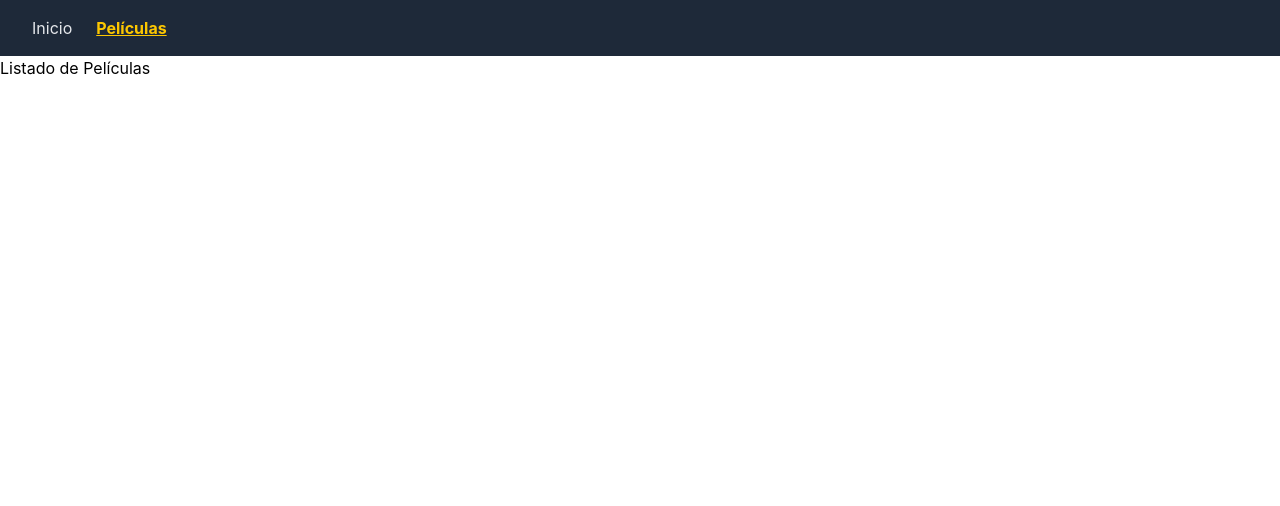
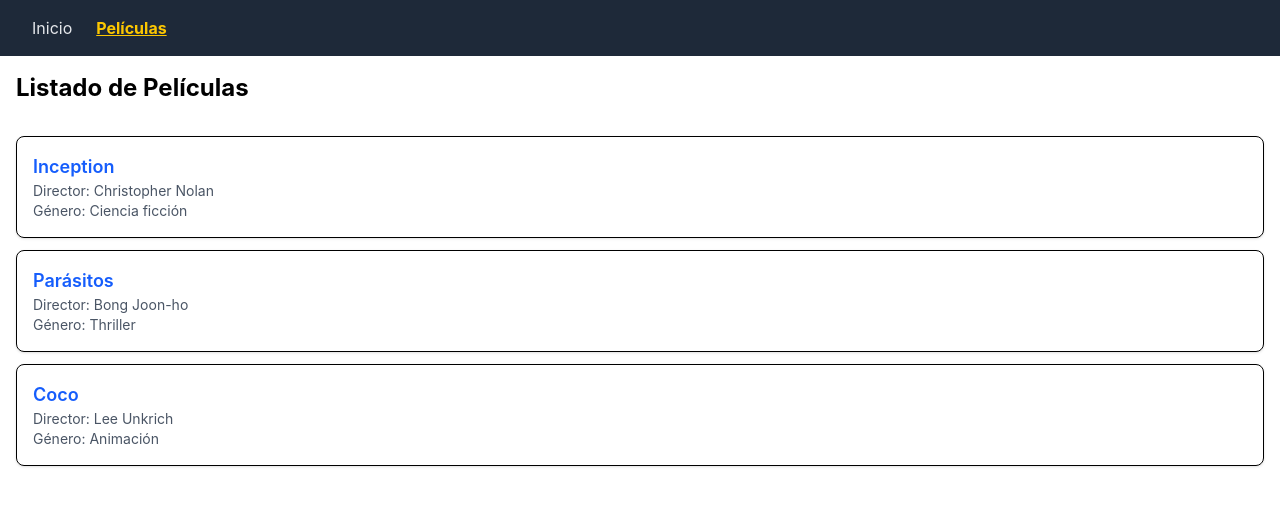
Before and after one commit to rodriguezjessika36-debug/Movie-app, an Angular app: page /movies in a window 1280 px wide. Shown: the top 506 px of the page. Built offline with nearby package versions, Linux system fonts and the light colour scheme.

Commit message:
movie list modification

```diff
--- a/src/app/movie-list/movie-list.html
+++ b/src/app/movie-list/movie-list.html
@@ -1 +1,16 @@
-<h1>Listado de Películas</h1>
+<h1 class="text-2xl font-bold p-4">Listado de Películas</h1>
+
+<ul class="flex flex-col gap-3 p-4">
+  @for (movie of movies; track movie.id) {
+    <li class="border rounded-lg p-4 shadow-sm hover:shadow-md transition-shadow">
+      <a
+        [routerLink]="['/movies', movie.id]"
+        class="text-lg font-semibold text-blue-600 hover:underline"
+      >
+        {{ movie.title }}
+      </a>
+      <p class="text-sm text-gray-600">Director: {{ movie.director }}</p>
+      <p class="text-sm text-gray-600">Género: {{ movie.genre }}</p>
+    </li>
+  }
+</ul>
--- a/src/app/movie-list/movie-list.ts
+++ b/src/app/movie-list/movie-list.ts
@@ -1,9 +1,18 @@
 import { Component } from '@angular/core';
+import { RouterLink } from '@angular/router';
+import { MoviesService } from '../movies-service';
+import { Movie } from '../movie';
 
 @Component({
   selector: 'app-movie-list',
-  imports: [],
+  imports: [RouterLink],
   templateUrl: './movie-list.html',
   styleUrl: './movie-list.css',
 })
-export class MovieList {}
+export class MovieList {
+  movies: Movie[];
+
+  constructor(private moviesService: MoviesService) {
+    this.movies = this.moviesService.getMovies();
+  }
+}
```
